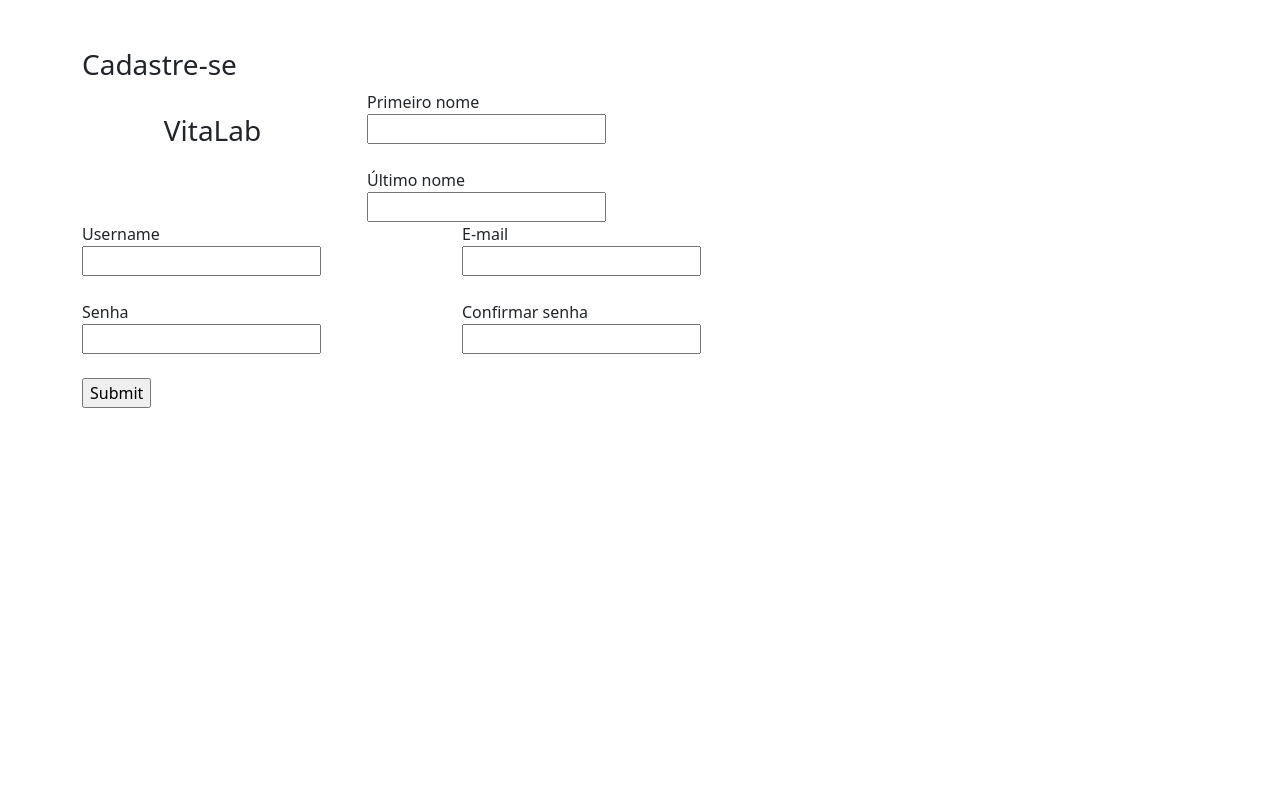
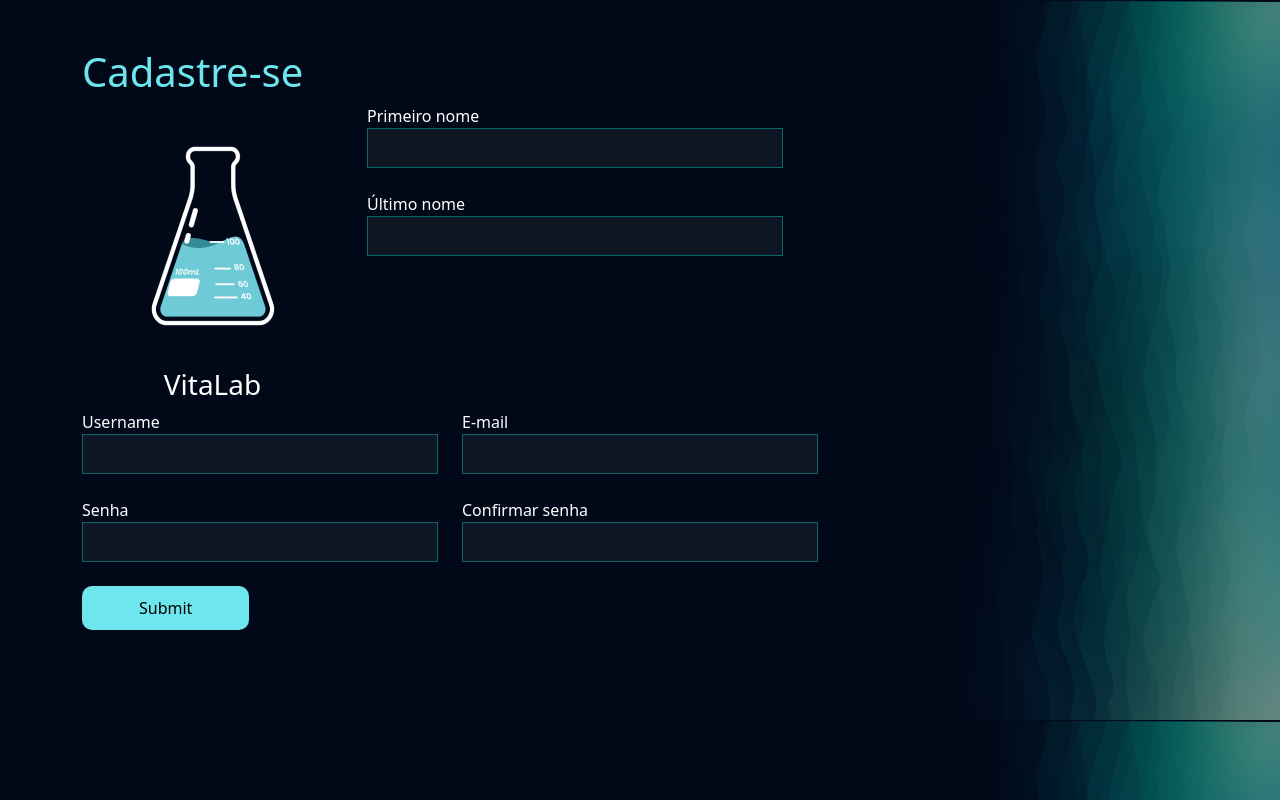
Before and after one commit to henrimory/Laboratorio, a Django app: page /usuarios/cadastro/ in a window 1280 px wide. Run offline with Django 4.2, Linux system fonts and the light colour scheme.

Commit message:
Criação e estilização da tela de cadastro

```diff
--- a/templates/bases/base.html
+++ b/templates/bases/base.html
@@ -7,6 +7,8 @@
     <meta name="viewport" content="width=device-width, initial-scale=1">
     <title>VitaLab</title>
     <link href="https://cdn.jsdelivr.net/npm/bootstrap@5.3.1/dist/css/bootstrap.min.css" rel="stylesheet">
+
+    <link rel="stylesheet" href="{% static 'geral/css/base.css' %}">
     {% block 'head' %}{% endblock %}
 </head>
 
--- /dev/null
+++ b/templates/static/geral/css/base.css
@@ -0,0 +1,36 @@
+:root{
+    --main-color: #151C34;
+    --dark-color: #0C121C ;
+    --light-color: #6DE6EE;
+    --contrast-color: #f4c96b;
+    --differential-color: #066668;
+}
+
+*{
+    color: white
+}
+.font-destaque{
+    color: var(--light-color);
+    font-size: 40px;
+}
+.input-default{
+    background-color: rgba(255,255,255,0.05);
+    border: 1px solid var(--differential-color);
+    padding: 7px;
+    width: 50%;
+}
+.w100{
+    width: 100%;
+}
+.btn-default{
+    background-color: var(--light-color);
+    color: black;
+    width: 15%;
+    padding: 10px;
+    border: none;
+    border-radius: 10px;
+}
+.font-destaque-secundaria{
+    color: var(--light-color);
+    font-size: 35px;
+}
--- /dev/null
+++ b/templates/static/usuario/css/css.css
@@ -0,0 +1,7 @@
+body{
+    background-image: url('/static/geral/img/bg1.png');
+    background-size: cover;
+}
+p{
+    color: var(--light-color);
+}
--- a/usuarios/templates/cadastro.html
+++ b/usuarios/templates/cadastro.html
@@ -3,6 +3,7 @@
 
 {% block 'head' %}
 
+    <link rel="stylesheet" href="{% static 'usuario/css/css.css' %}">
 
 {% endblock 'head' %}
 
@@ -15,7 +16,7 @@
     <h3 class="font-destaque">Cadastre-se</h3>
     <div class="row">
     <div class="col-md-3" style="text-align: center">
-        <img src="" alt="">
+        <img src="{% static 'geral/img/logo.png' %}" alt="">
         <h3>VitaLab</h3>
     </div>
     <div class="col-md-9">
```
Also changed, not shown: templates/static/geral/img/bg1.png (added), templates/static/geral/img/bg2.png (added), templates/static/geral/img/logo.png (added), templates/static/usuarios/css/base.css (deleted).
